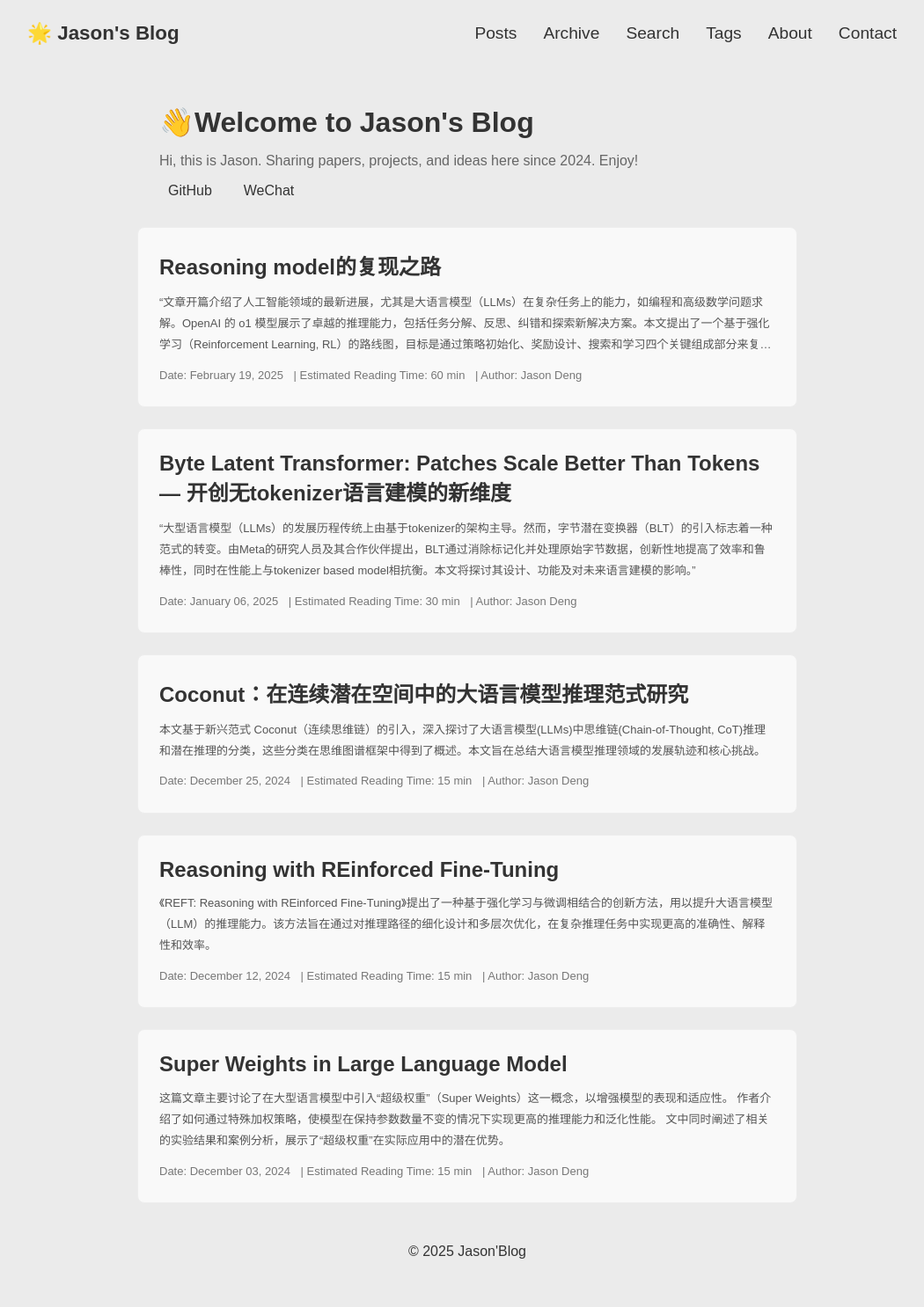
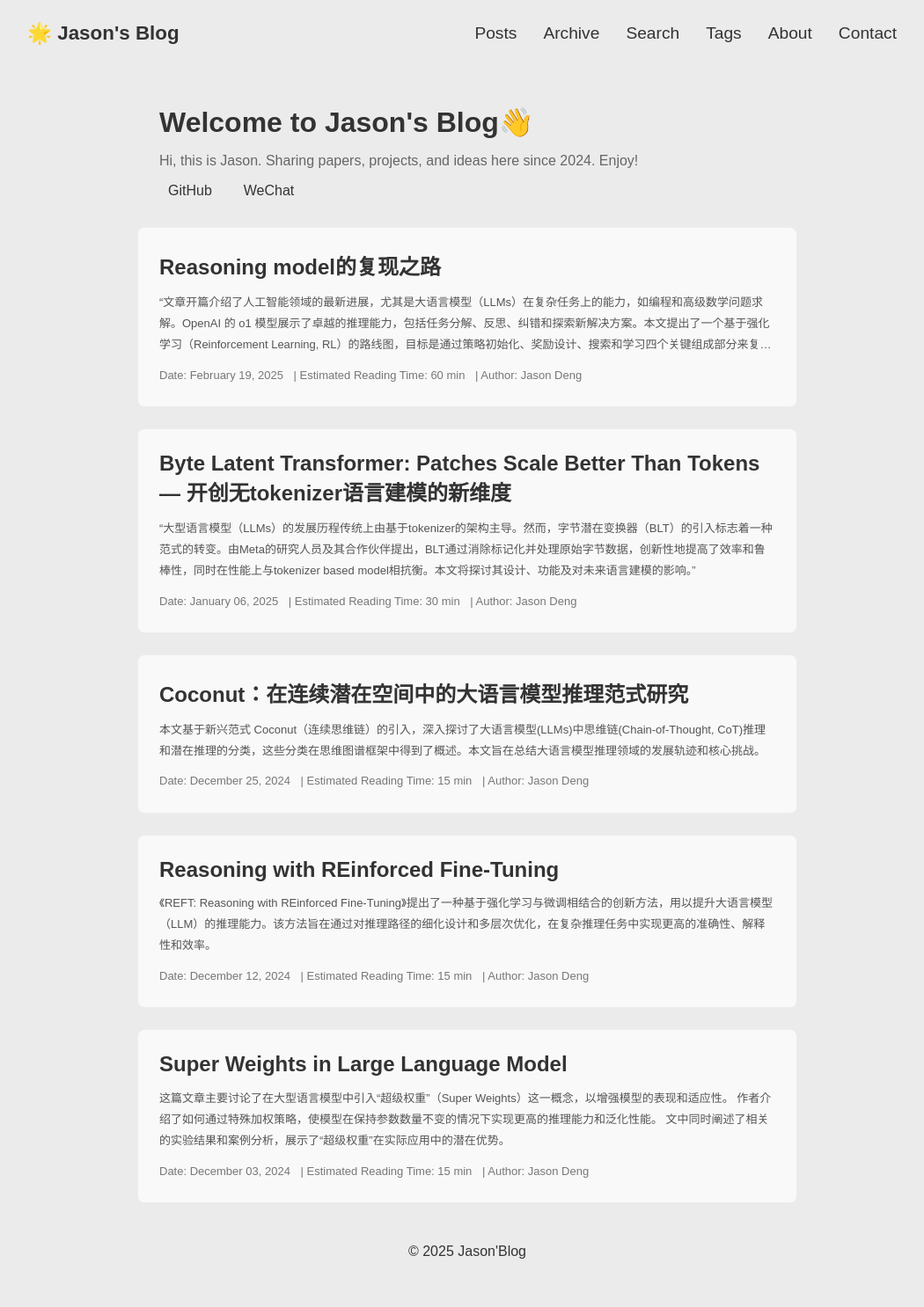
Before and after one commit to JasonDepblu/JasonDepblu.github.io, a Jekyll site: the page built from index.markdown, in a window 1280 px wide. Shown: the whole page at 88% size, without its empty margins (109-1159 px from the left). Built offline with Jekyll 4.4.1, drawn with Linux system fonts in a browser that asks for light colours.

```diff
--- a/_layouts/home.html
+++ b/_layouts/home.html
@@ -5,8 +5,8 @@
 <div class="home">
   <!-- 欢迎语 -->
   <div class="welcome-section">
-    <h1>👋Welcome to Jason's Blog</h1>
-    <p>Hi, this is Jason. Sharing papers, projects, and ideas here since 2024. Enjoy!</p>
+    <h1>Welcome to Jason's Blog👋</h1>
+    <p> Hi, this is Jason. Sharing papers, projects, and ideas here since 2024. Enjoy!</p>
     <div class="social-icons">
       <a href="https://github.com/JasonDepblu" target="_blank">GitHub</a>
 <!--      <a href="https://x.com/depblugz" target="_blank">X.com</a>-->
--- a/assets/css/custom.css
+++ b/assets/css/custom.css
@@ -99,7 +99,8 @@
         justify-content: flex-end;
     }
     .nav ul li {
-    margin: 5px 0;
+      margin: 5px 0;
+      overflow-x: auto;  /* Enable horizontal scrolling for overflow items */
   }
 }
 
```
